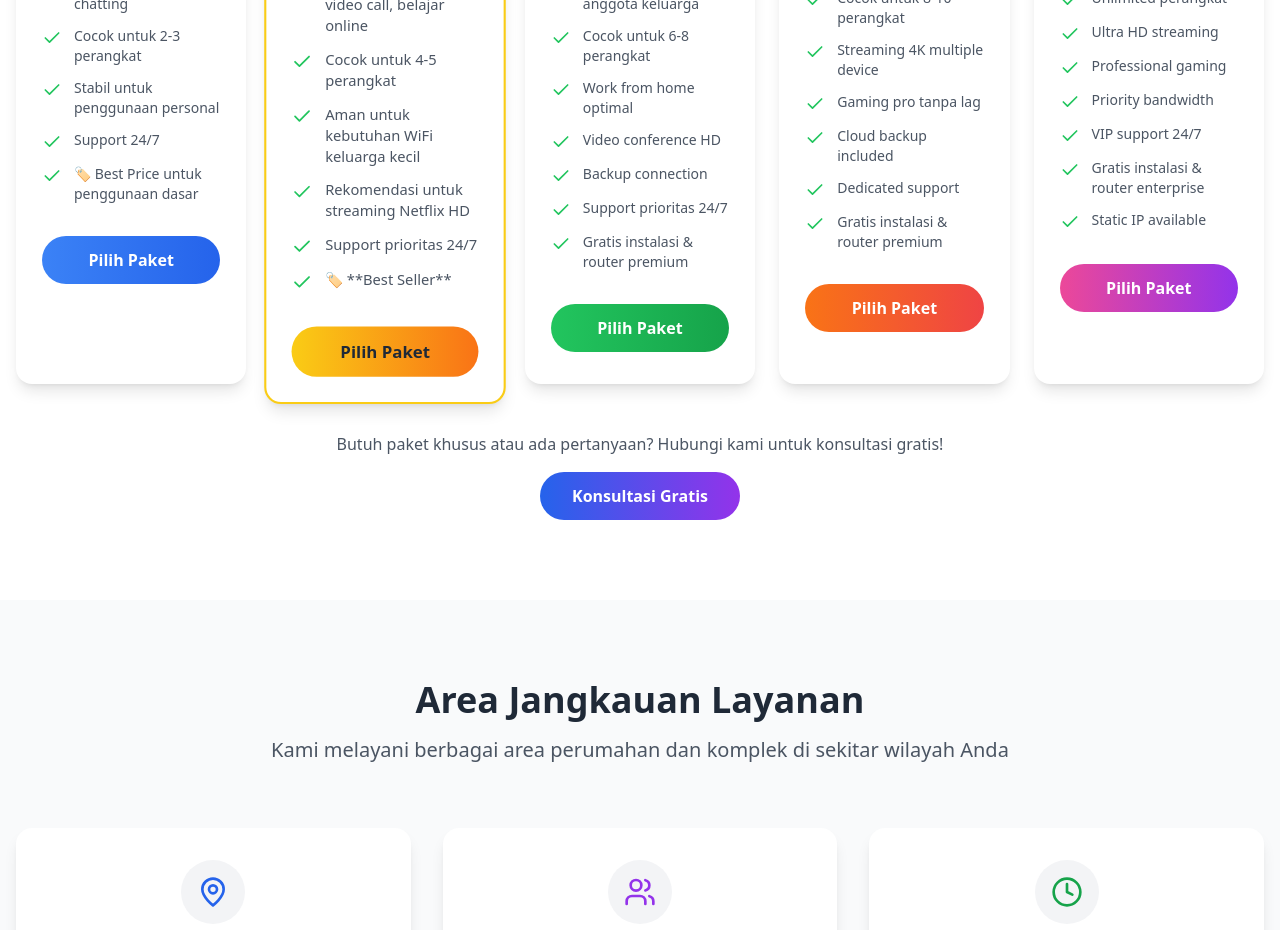
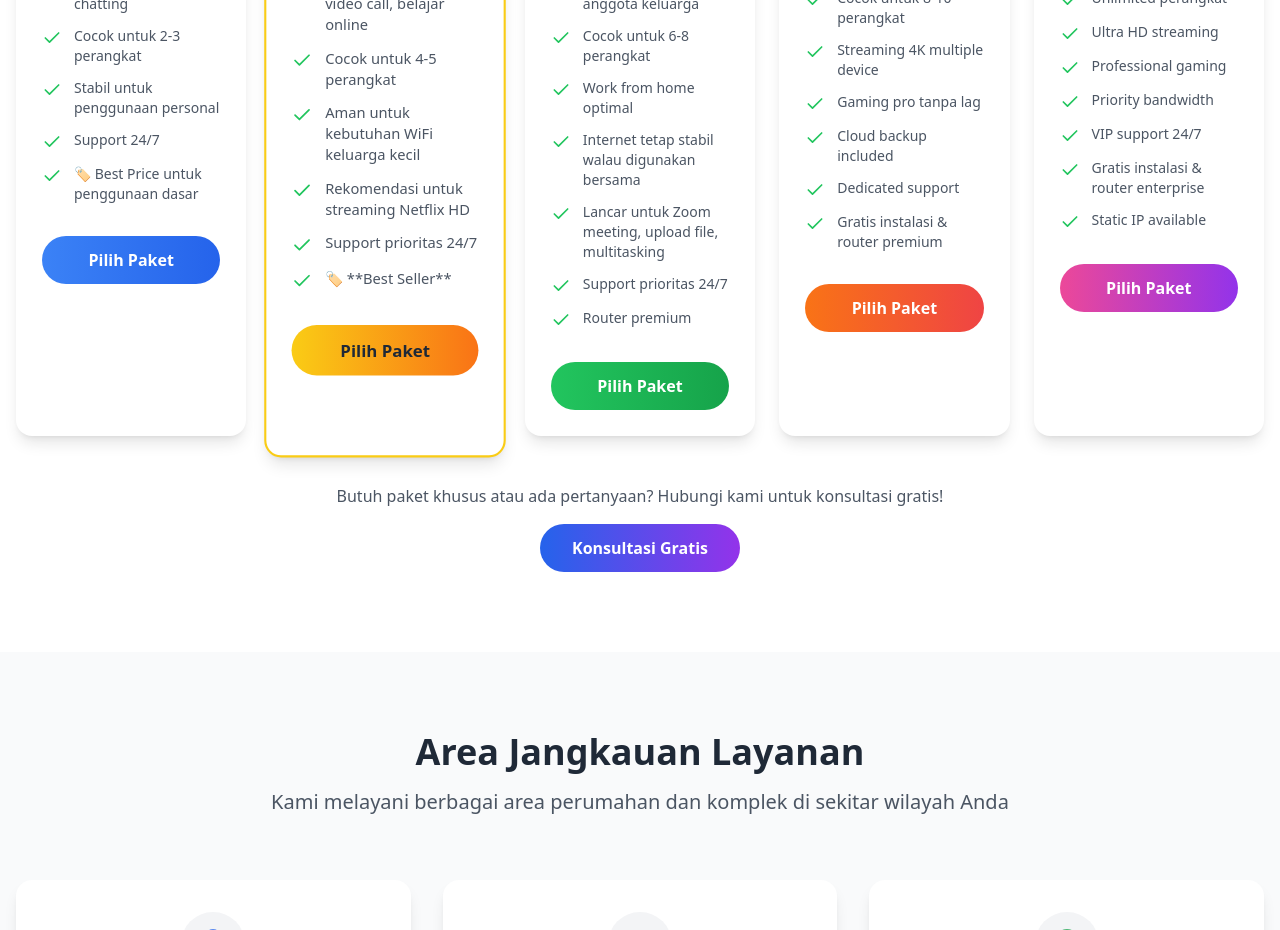
Before and after one commit to IR-design/web123, a React (Vite) app: page / in a window 1280 px wide. Shown: the part 2620-3550 px from the top of the page. Built offline with nearby package versions, Linux system fonts and the light colour scheme.

Commit message:
Updated Packages.tsx

```diff
--- a/src/components/Packages.tsx
+++ b/src/components/Packages.tsx
@@ -51,10 +51,10 @@ const Packages = () => {
         'Streaming FHD, multitasking antar anggota keluarga',
         'Cocok untuk 6-8 perangkat',
         'Work from home optimal',
-        'Video conference HD',
-        'Backup connection',
+        'Internet tetap stabil walau digunakan bersama',
+        'Lancar untuk Zoom meeting, upload file, multitasking',
         'Support prioritas 24/7',
-        'Gratis instalasi & router premium'
+        'Router premium'
       ],
       icon: Crown,
       popular: false,
```
